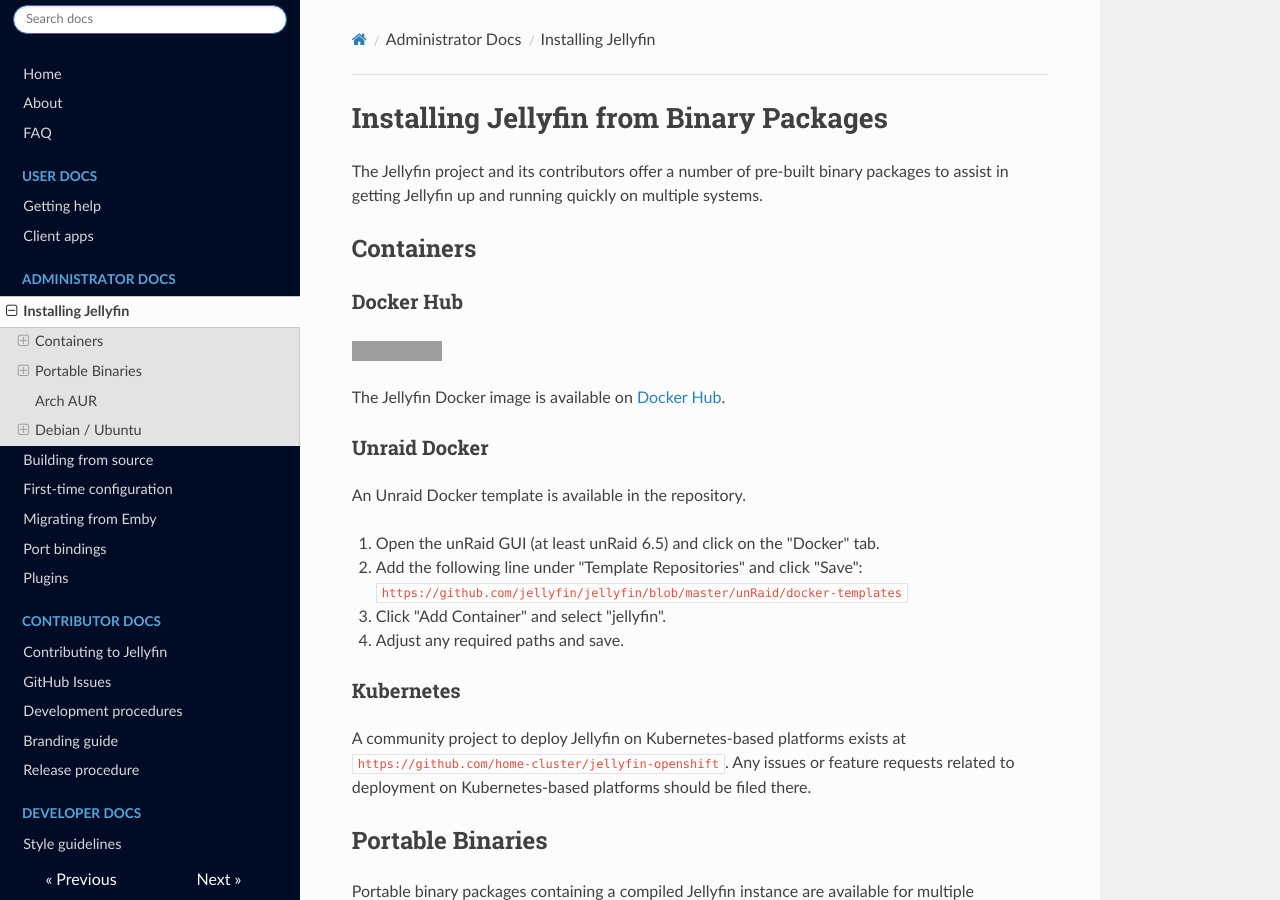
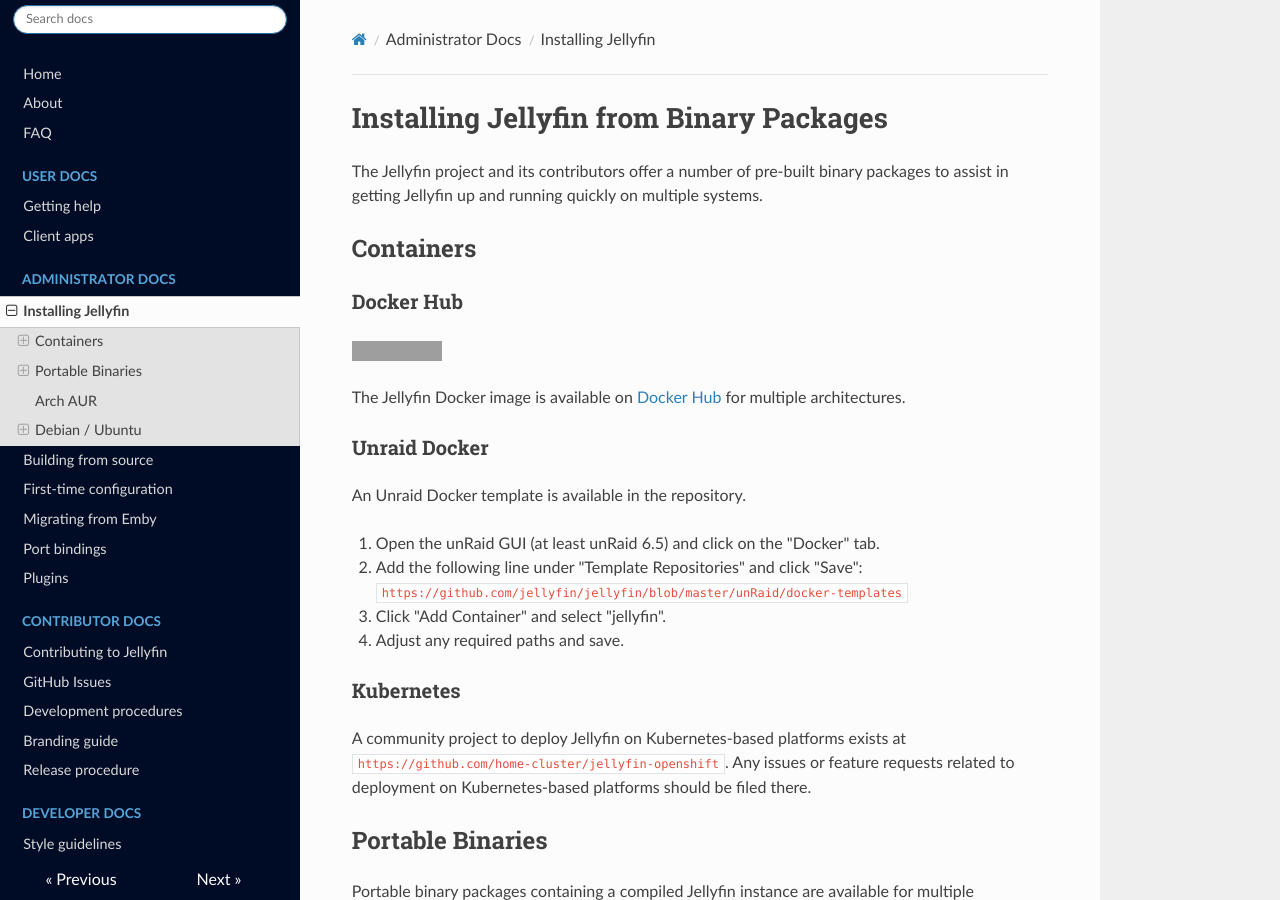
Before and after one commit to jellyfin-archive/jellyfin-docs, an MkDocs documentation site: the page built from docs/administrator-docs/installing.md, in a window 1280 px wide and 900 px high. Built offline with MkDocs 1.6.1, drawn with Linux system fonts in a browser that asks for light colours; nearby versions of some CDN libraries; old or Windows-style settings are respelled for this version of MkDocs; grey boxes are pictures that could not be loaded.

Commit message:
Mention multiple arches for Docker

```diff
--- a/docs/administrator-docs/installing.md
+++ b/docs/administrator-docs/installing.md
@@ -8,7 +8,7 @@ The Jellyfin project and its contributors offer a number of pre-built binary pac
 
 <a href="https://hub.docker.com/r/jellyfin/jellyfin"><img alt="Docker Pull Count" src="https://img.shields.io/docker/pulls/jellyfin/jellyfin.svg"></a>
 
-The Jellyfin Docker image is available on [Docker Hub](https://hub.docker.com/r/jellyfin/jellyfin/).
+The Jellyfin Docker image is available on [Docker Hub](https://hub.docker.com/r/jellyfin/jellyfin/) for multiple architectures.
 
 ### Unraid Docker
 
```
